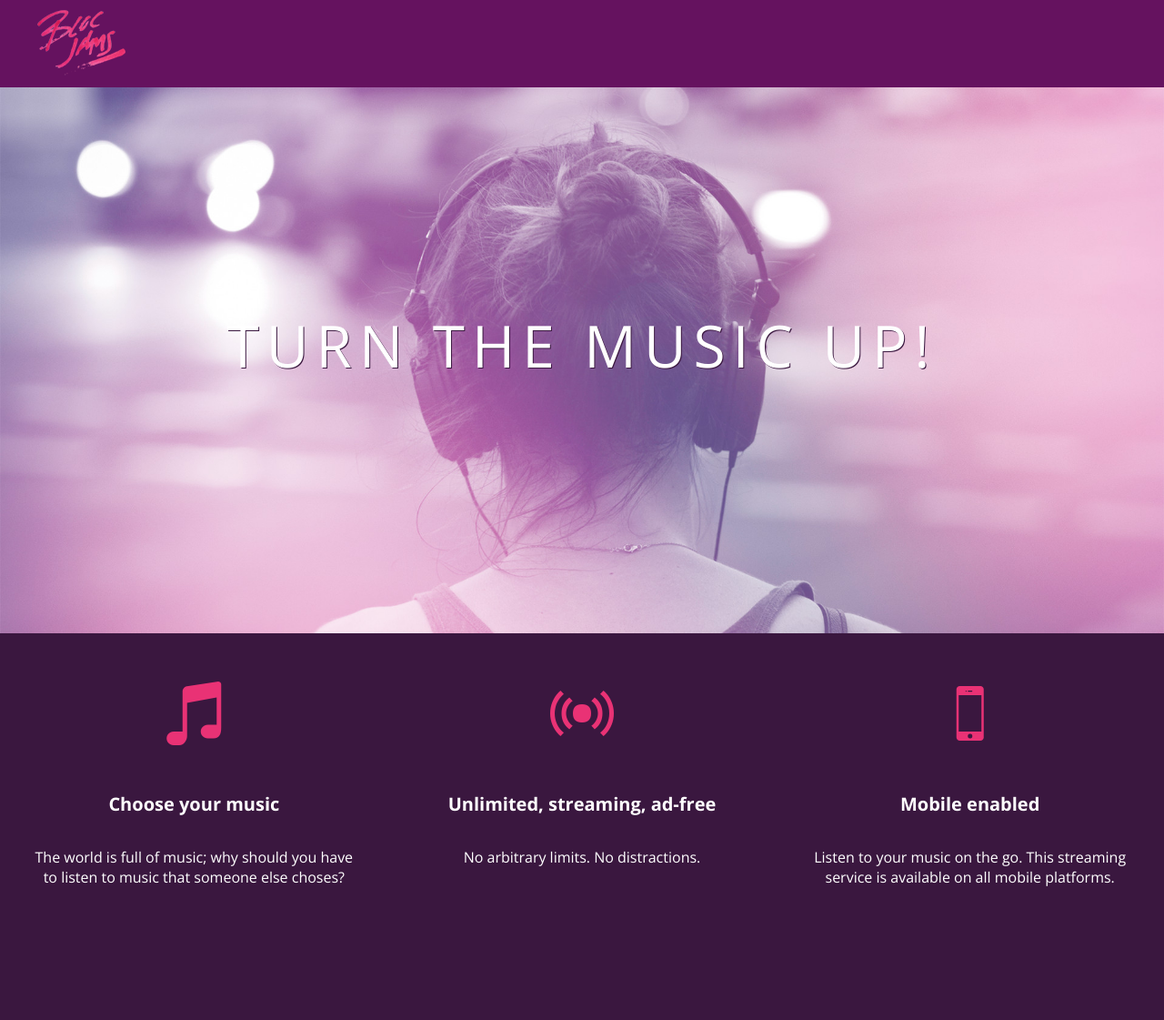
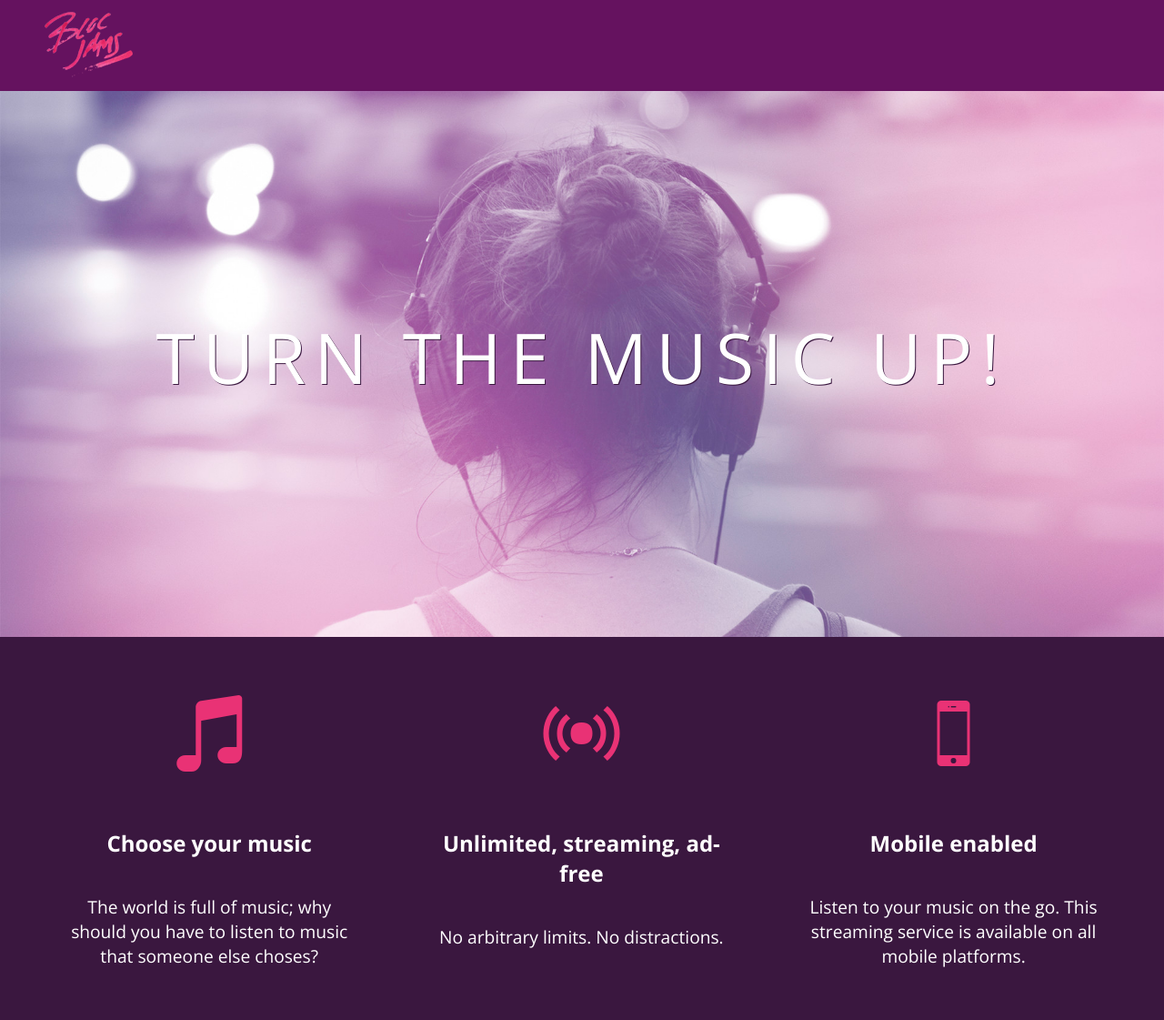
Before and after one commit to ingrid3lias/bloc-jams, a plain HTML site: page index.html in a window 1280 px wide. Shown: the whole page at 91% size. Before the commit the page ends 1023 px from the top, so only its background shows below. Drawn offline with nearby package versions, Linux system fonts and the light colour scheme.

Commit message:
Checkpoint 8 completed, responsive

```diff
--- a/index.html
+++ b/index.html
@@ -3,11 +3,15 @@
 <html>
 
     <head>
+
+        <meta name="viewport" content="width=device-width, initial-scale=1">
         <title>Bloc Jams</title>
         <link rel="stylesheet" type="text/css" href="http://fonts.googleapis.com/css?family=Open+Sans:400,800,600,700,300">
         <link rel="stylesheet" type="text/css" href="http://code.ionicframework.com/ionicons/2.0.1/css/ionicons.min.css">
         <link rel="stylesheet" type="text/css" href="styles/normalize.css">
         <link rel="stylesheet" type="text/css" href="styles/main.css">
+        <link rel="stylesheet" type="text/css" href="styles/landing.css">
+
     </head>
 
     <body class="landing">
@@ -21,21 +25,21 @@
         </section>
 
         <section class=
-"selling-points"> <!-- selling points -->
+"selling-points container"> <!-- selling points -->
 
-            <div class="point">
+            <div class="point column third">
                 <span class="ion-music-note"></span>
                 <h5 class="point-title">Choose your music</h5>
                 <p class="point-description">The world is full of music; why should you have to listen to music that someone else choses?</p>
             </div>
 
-            <div class="point">
+            <div class="point column third">
                 <span class="ion-radio-waves"></span>
                 <h5 class="point-title">Unlimited, streaming, ad-free</h5>
                 <p class="point-description">No arbitrary limits. No distractions.</p>
             </div>
 
-            <div class="point">
+            <div class="point column third">
                 <span class="ion-iphone"></span>
                 <h5 class="point-title">Mobile enabled</h5>
                 <p class="point-description">Listen to your music on the go. This streaming service is available on all mobile platforms.</p>
--- /dev/null
+++ b/styles/landing.css
@@ -0,0 +1,54 @@
+body.landing {
+    background-color: rgb(58,23,63);
+}
+
+/* hero */
+
+.hero-content {
+    position: relative;
+    min-height: 600px;
+    background-image: url(../assets/images/bloc_jams_bg.jpg);
+    background-repeat: no-repeat;
+    background-position: center center;
+    background-size: cover;
+}
+
+.hero-content .hero-title {
+    position: absolute;
+    top: 40%;
+    -webkit-transform: translateY(-50%);
+    -moz-transform: translateY(-50%);
+    -ms-transform: translateY(-50%);
+    transform: translateY(-50%);
+    width: 100%;
+    text-align: center;
+    font-size: 4rem;
+    font-weight: 300;
+    text-transform: uppercase;
+    letter-spacing: 0.5rem;
+    text-shadow: 1px 1px 0px rgb(58,23,63);
+}
+
+
+/* selling points */
+
+.selling-points {
+    position: relative;
+}
+
+.point {
+    position: relative;
+    padding: 2rem;
+    text-align: center;
+}
+
+.point .point-title {
+    font-size: 1.25rem;
+}
+
+.ion-music-note,
+.ion-radio-waves,
+.ion-iphone {
+    color: rgb(233,50,117);
+    font-size: 5rem;
+}
--- a/styles/main.css
+++ b/styles/main.css
@@ -1,15 +1,17 @@
 html {
     height: 100%;
+}
+
+*, *:before, *:after {
+    -moz-box-sizing: border-box;
+    -webkit-box-sizing: border-box;
+    box-sizing: border-box;
 }
 
 body {
     font-family: 'Open Sans';
     color: white;
     min-height: 100%;
-}
-
-body.landing {
-    background-color: rgb(58,23,63);
 }
 
 /* navigation */
@@ -24,60 +26,35 @@ body.landing {
     left: 2rem;
 }
 
-/* hero */
-
-.hero-content {
-    position: relative;
-    min-height: 600px;
-    background-image: url(../assets/images/bloc_jams_bg.jpg);
-    background-repeat: no-repeat;
-    background-position: center center;
-    background-size: cover;
-}
-
-.hero-content .hero-title {
-    position: absolute;
-    top: 40%;
-    -webkit-transform: translateY(-50%);
-    -moz-transform: translateY(-50%);
-    -ms-transform: translateY(-50%);
-    transform: translateY(-50%);
-    width: 100%;
-    text-align: center;
-    font-size: 4rem;
-    font-weight: 300;
-    text-transform: uppercase;
-    letter-spacing: 0.5rem;
-    text-shadow: 1px 1px 0px rgb(58,23,63);
+.container {
+    margin: 0 auto;
+    max-width: 64rem;
 }
 
 
-/* selling points */
+/* Media Query */
 
-.selling-points {
-    position: relative;
-    display: table;
-    width: 100%;
-    -webkit-box-sizing: border-box;
-    -moz-box-sizing: border-box;
-    box-sizing: border-box;
+/*Medium and small screens (640px) */
+
+@media (min-width: 40rem) {
+    html { font-size: 112%;}
+
+    .column {
+        float: left;
+        padding-left: 1rem;
+        padding-right: 1rem;
+    }
+
+    .column.full { width: 100%; }
+    .column.two-thirds { width: 66.7%; }
+    .column.half { width: 50%; }
+    .column.third { width: 33.3%; }
+    .column.fourth { width: 25% }
+    .column.flow-opposite { width: float: right; }
 }
 
-.point {
-    display: table-cell;
-    position: relative;
-    width: 33.3%;
-    padding: 2rem;
-    text-align: center;
+/* Large screens (1024px) */
+
+@media (min-width: 64rem) {
+    html { font-size: 120%; }
 }
-
-.point .point-title {
-    font-size: 1.25rem;
-}
-
-.ion-music-note,
-.ion-radio-waves,
-.ion-iphone {
-    color: rgb(233,50,117);
-    font-size: 5rem;
-}
```
